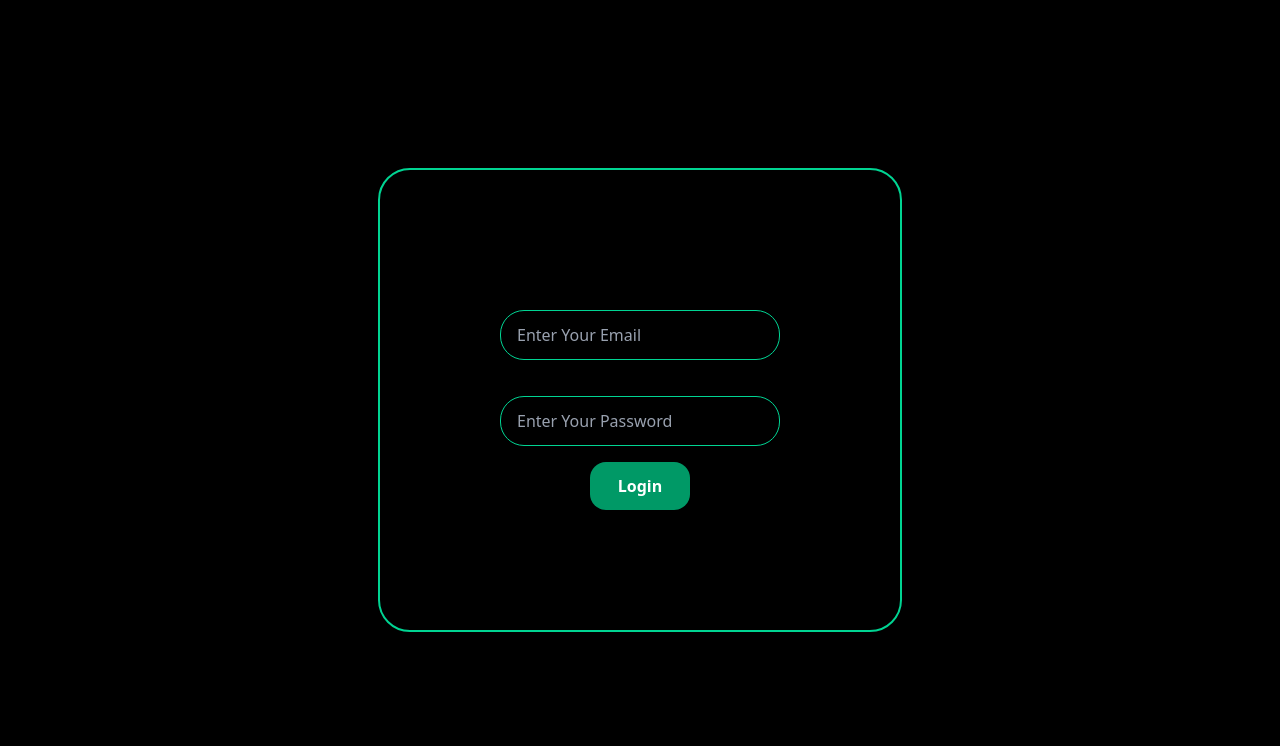
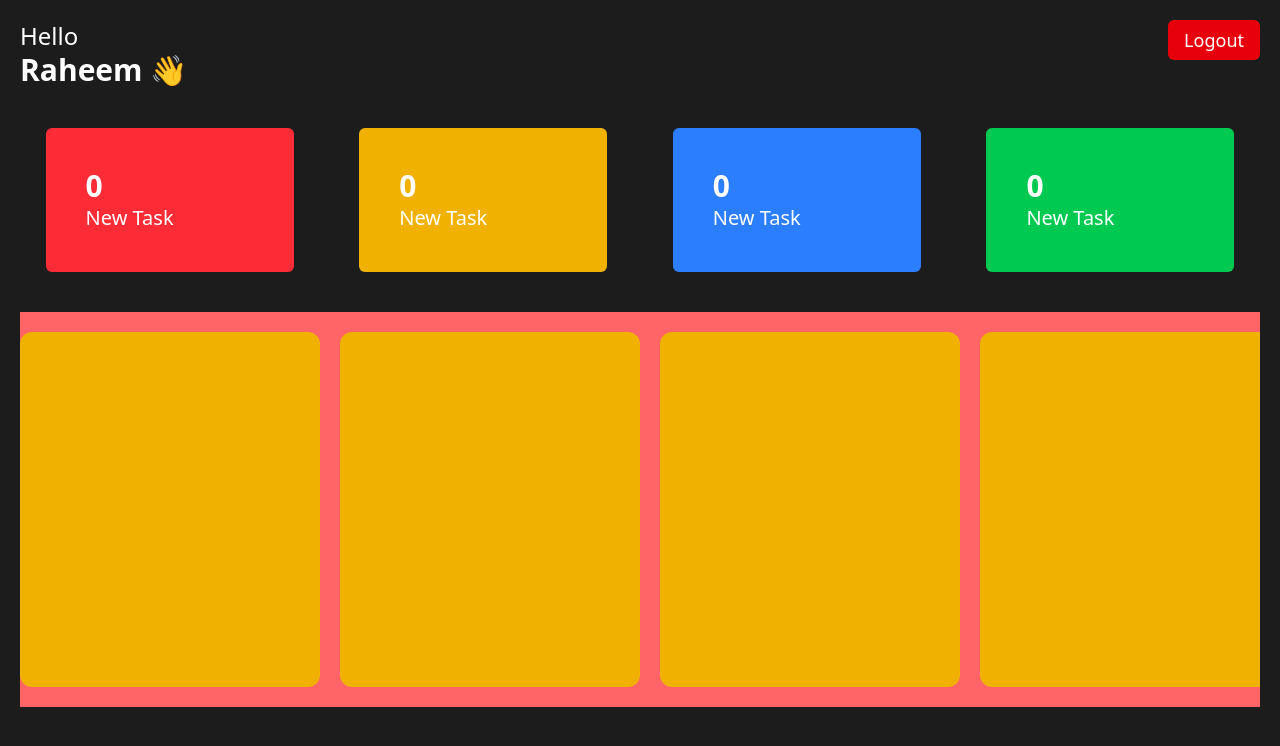
Before and after one commit to Raheemullah8/MERN-STACK, a React (Vite) app in the folder EmployTaskManager/: page / in a window 1280 px wide. Shown: the top 746 px of the page. Built offline with nearby package versions, Linux system fonts and the light colour scheme.

Commit message:
employe dashbord work complete

```diff
--- a/EmployTaskManager/src/App.jsx
+++ b/EmployTaskManager/src/App.jsx
@@ -1,9 +1,11 @@
 import React from 'react'
 import Login from './Components/Auth/Login'
+import EmployDashbord from './Components/Dashbord/EmployDashbord'
 function App() {
   return (
    <>
-<Login/>
+{/* <Login/> */}
+<EmployDashbord/>
    </>
   )
 }
--- a/EmployTaskManager/src/Components/Auth/Login.jsx
+++ b/EmployTaskManager/src/Components/Auth/Login.jsx
@@ -14,7 +14,7 @@ setPassword("")
   return (
 
     <div className='flex h-screen w-full justify-center items-center flex-wrap '>
-    <div className='border-2 border-emerald-400  px-30 py-30 flex-wrap rounded-4xl'>
+    <div className='border-2 border-emerald-400  px-30 py-30  rounded-4xl'>
     <form className='flex flex-col items-center justify-center' onSubmit={(e)=>{
         formHandler(e);
     }}>
--- a/EmployTaskManager/src/Components/Dashbord/EmployDashbord.jsx
+++ b/EmployTaskManager/src/Components/Dashbord/EmployDashbord.jsx
@@ -0,0 +1,17 @@
+import React from 'react'
+import Header from '../others/Header'
+import TaskList from '../others/TaskList'
+import ListTask from '../TaskList/ListTask'
+
+function EmployDashbord() {
+  return (
+    <div className='py-5 px-5 h-screen bg-[#1c1c1c]' >
+        <Header/>
+        <TaskList/>
+        <ListTask/>
+
+    </div>
+  )
+}
+
+export default EmployDashbord
--- /dev/null
+++ b/EmployTaskManager/src/Components/TaskList/ListTask.jsx
@@ -0,0 +1,22 @@
+import React from 'react'
+
+function ListTask() {
+  return (
+
+    <div
+    id='taskid'
+    className='h-[52%] flex justify-start items-start gap-5 w-full py-5 bg-red-400 mt-10 overflow-x-auto whitespace-nowrap'
+  >
+    <div className='h-full flex shrink-0 w-[300px] rounded-xl bg-yellow-500'></div>
+    <div className='h-full flex shrink-0 w-[300px] rounded-xl bg-yellow-500'></div>
+    <div className='h-full flex shrink-0 w-[300px] rounded-xl bg-yellow-500'></div>
+    <div className='h-full flex shrink-0 w-[300px] rounded-xl bg-yellow-500'></div>
+    <div className='h-full flex shrink-0 w-[300px] rounded-xl bg-yellow-500'></div>
+    <div className='h-full flex shrink-0 w-[300px] rounded-xl bg-yellow-500'></div>
+    <div className='h-full flex shrink-0 w-[300px] rounded-xl bg-yellow-500'></div>
+  </div>
+
+  )
+}
+
+export default ListTask
--- /dev/null
+++ b/EmployTaskManager/src/Components/others/Header.jsx
@@ -0,0 +1,12 @@
+import React from 'react'
+
+function Header() {
+  return (
+    <div className='flex item-center justify-between'>
+    <h1 className='text-2xl font-medium'>Hello  <br/><span className='text-3xl font-semibold'>Raheem 👋</span></h1>
+    <button className='bg-red-600 px-4 text-lg font-medium h-10 rounded-md text-white '>Logout</button>
+    </div>
+  )
+}
+
+export default Header
--- /dev/null
+++ b/EmployTaskManager/src/Components/others/TaskList.jsx
@@ -0,0 +1,28 @@
+import React from "react";
+
+function TaskList() {
+  return (
+    <div className="flex gap-10 justify-evenly flex-wrap mt-10 ">
+
+      <div className="bg-red-500 w-[20%] px-10 py-10 rounded-md ">
+        <h2 className="text-3xl font-semibold">0</h2>
+        <h3 className="text-xl font-medium">New Task</h3>
+      </div>
+      <div className="bg-yellow-500 w-[20%] px-10 py-10 rounded-md ">
+        <h2 className="text-3xl font-semibold">0</h2>
+        <h3 className="text-xl font-medium">New Task</h3>
+      </div>
+      <div className="bg-blue-500 w-[20%] px-10 py-10 rounded-md ">
+        <h2 className="text-3xl font-semibold">0</h2>
+        <h3 className="text-xl font-medium">New Task</h3>
+      </div>
+      <div className="bg-green-500 w-[20%] px-10 py-10 rounded-md ">
+        <h2 className="text-3xl font-semibold">0</h2>
+        <h3 className="text-xl font-medium">New Task</h3>
+      </div>
+
+    </div>
+  );
+}
+
+export default TaskList;
--- a/EmployTaskManager/src/index.css
+++ b/EmployTaskManager/src/index.css
@@ -2,4 +2,8 @@ body{
   background-color: black;
   color: white
 }
+#taskid::-webkit-scrollbar{
+  display: none
+}
+
 @import "tailwindcss";
```
